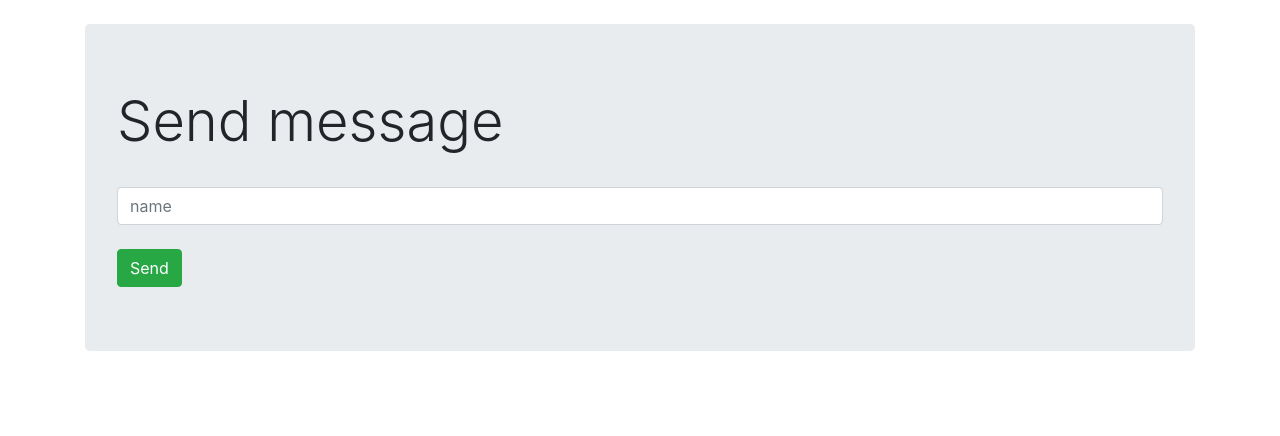
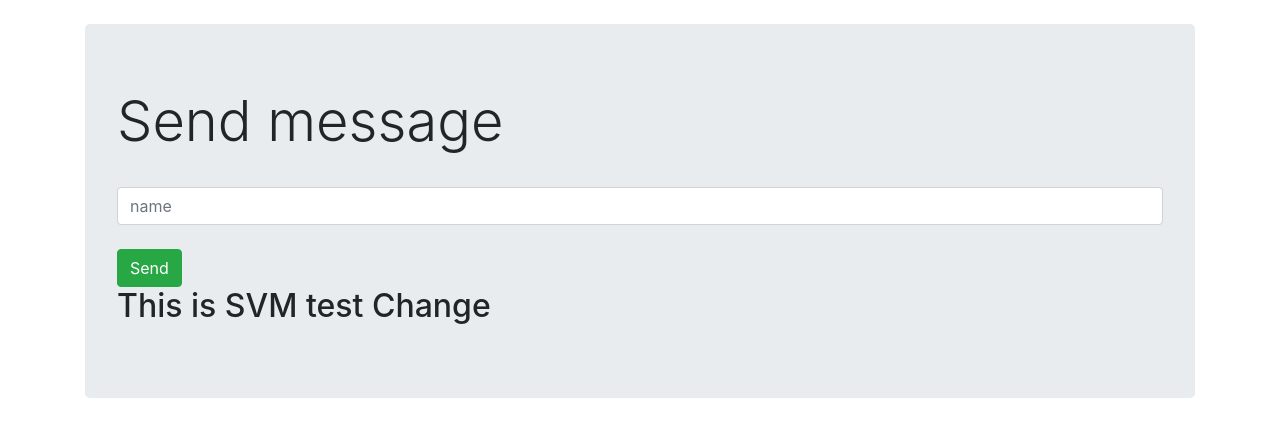
Before and after one commit to deveshrattan/NodeJs-SM, a website: page index.html in a window 1280 px wide. Drawn offline with nearby package versions, Linux system fonts and the light colour scheme.

Commit message:
Test Commit - 01

```diff
--- a/index.html
+++ b/index.html
@@ -12,6 +12,8 @@
         <button id = "sendMsg" class="btn btn-success">
             Send
         </button>
+        <br>
+        <h2>This is SVM test Change</h2>
     </div>
     <div id ="messages" >
 
```
Also changed, not shown: 1 other file.
